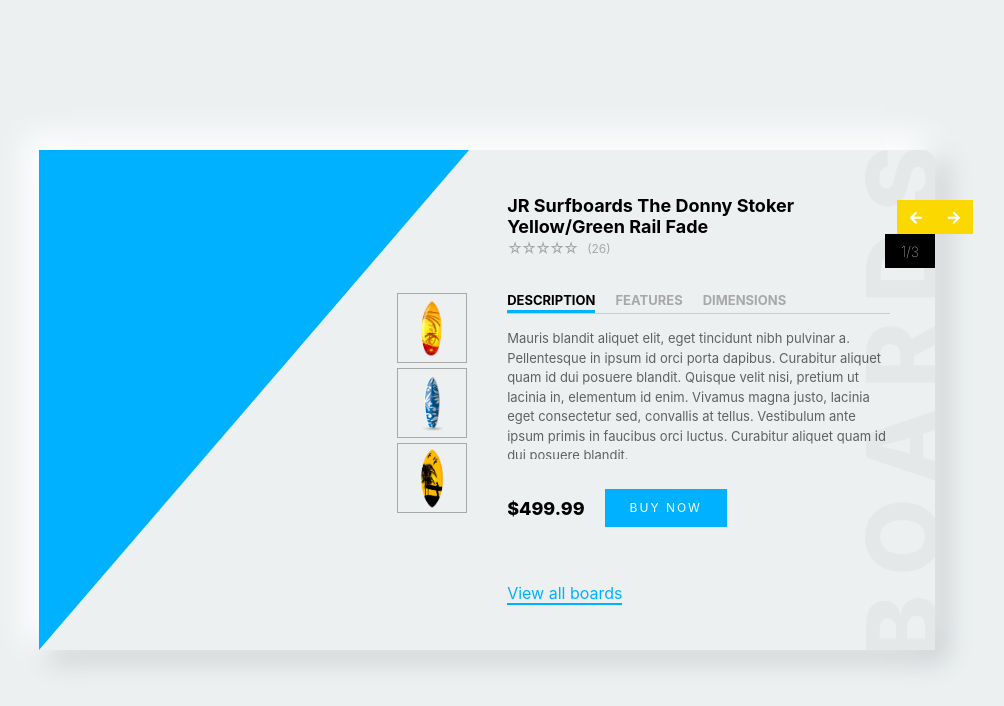
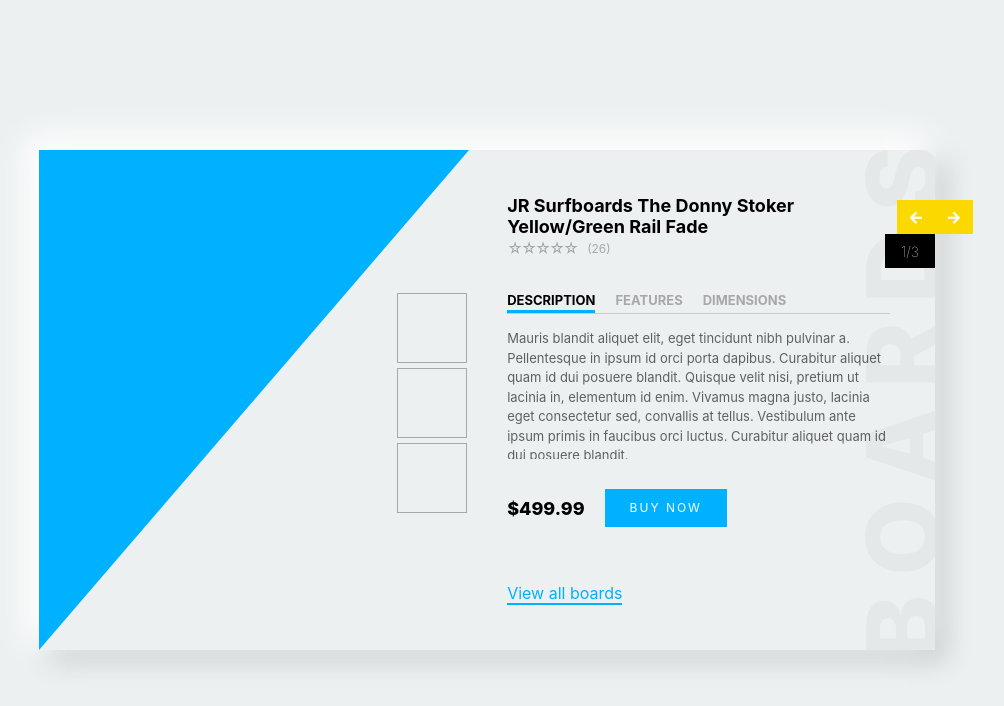
Before and after one commit to gagunets/surf-board-shopping-card-slider, a website: page index.html in a window 1280 px wide. Shown: the whole page, without its empty margins (153-1157 px from the left). Drawn offline with nearby package versions, Linux system fonts and the light colour scheme.

```diff
--- a/index.html
+++ b/index.html
@@ -29,13 +29,13 @@
                         </div>
                         <div id="img_switch" class="mini_img">
                             <div class="img_box">
-                                <img class="icon" src="img/surf01.png" alt="surf">
+<!--                                <img class="icon" src="img/surf01.png" alt="surf">-->
                             </div>
                             <div class="img_box">
-                                <img class="icon" src="img/surf02.png" alt="surf">
+<!--                                <img class="icon" src="img/surf02.png" alt="surf">-->
                             </div>
                             <div class="img_box">
-                             <img class="icon" src="img/surf03.png" alt="surf">
+<!--                             <img class="icon" src="img/surf03.png" alt="surf">-->
                             </div>
                         </div>
                     </div>
```
